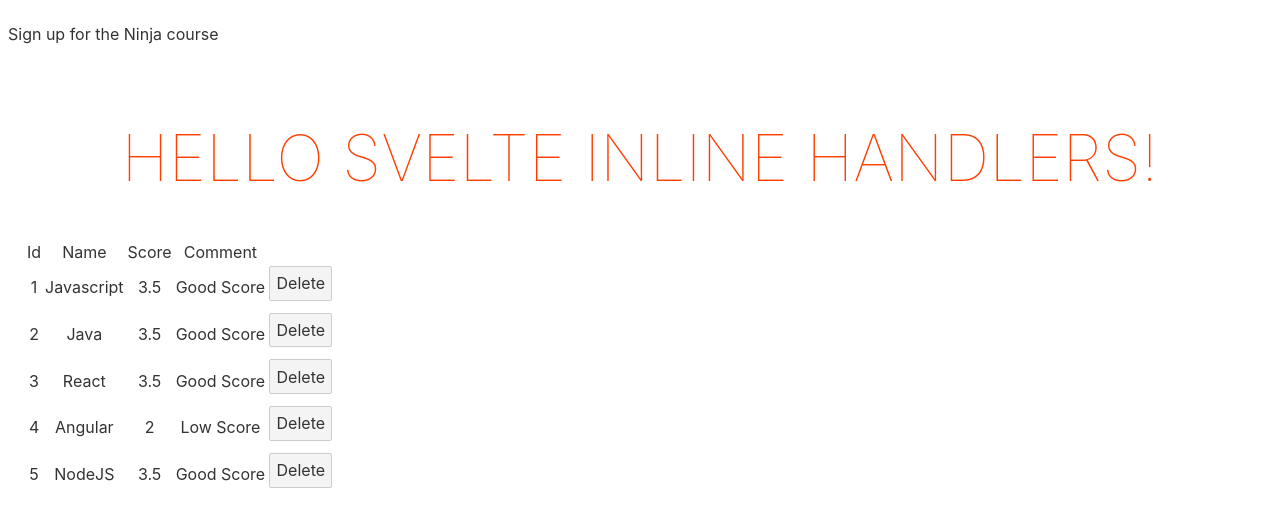
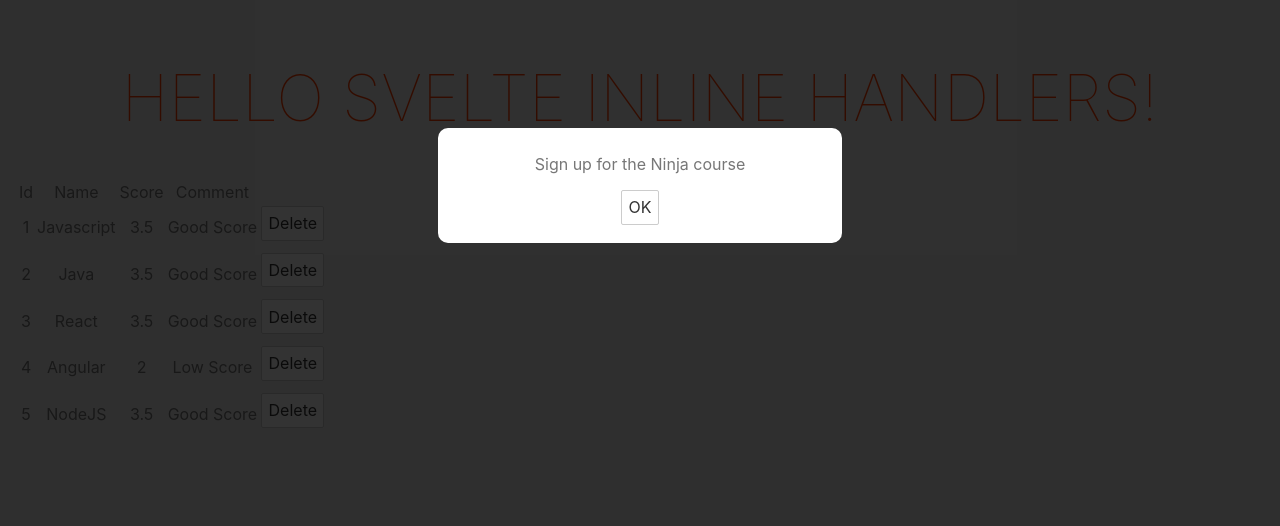
Before and after one commit to pavanjava/svelte-course, a Svelte app in the folder myproject/: page / in a window 1280 px wide. Shown: the top 526 px of the page. Built offline with nearby package versions, Linux system fonts and the light colour scheme.

Commit message:
css & conditional css

```diff
--- a/myproject/public/global.css
+++ b/myproject/public/global.css
@@ -61,3 +61,19 @@ button:not(:disabled):active {
 button:focus {
 	border-color: #666;
 }
+
+/** additional styles **/
+body{
+	color: #777;
+	background: #eee;
+	padding: 0;
+	margin: 0;
+}
+
+h4{
+	color: orangered;
+}
+
+button{
+	background: white;
+}
--- a/myproject/src/Modal.svelte
+++ b/myproject/src/Modal.svelte
@@ -2,16 +2,47 @@
     // variable to govern the modal to be shown or not
     // assign it to false inorder to hide the modal
     let showModal = true;
+
+    // conditional css, make it to true and see the trick
+    let isNinja = false;
+
+    const handleModalClose = () => {
+        showModal = false;
+    }
 </script>
 
 {#if showModal}
-    <div class="backdrop">
+    <div class="backdrop" class:ninja={isNinja}>
         <div class="modal">
             <p>Sign up for the Ninja course</p>
+            <button on:click={handleModalClose}>OK</button>
         </div>
     </div>
 {/if}
 
 <style>
-
+    .backdrop{
+        width: 100%;
+        height: 100%;
+        position: fixed;
+        background: rgba(0,0,0,0.8);
+    }
+    .modal{
+        padding: 10px;
+        border-radius: 10px;
+        max-width: 30%;
+        margin: 10% auto;
+        text-align: center;
+        background: white;
+    }
+    .ninja{
+        color: cornflowerblue;
+    }
+    .ninja button{
+        background: cornflowerblue;
+        color: white;
+        border-color: #eeeeee;
+        border-radius: 10%;
+        width: 30%;
+    }
 </style>
```
Also changed, not shown: 1 other file (tests, documents, lock files or other folders).
